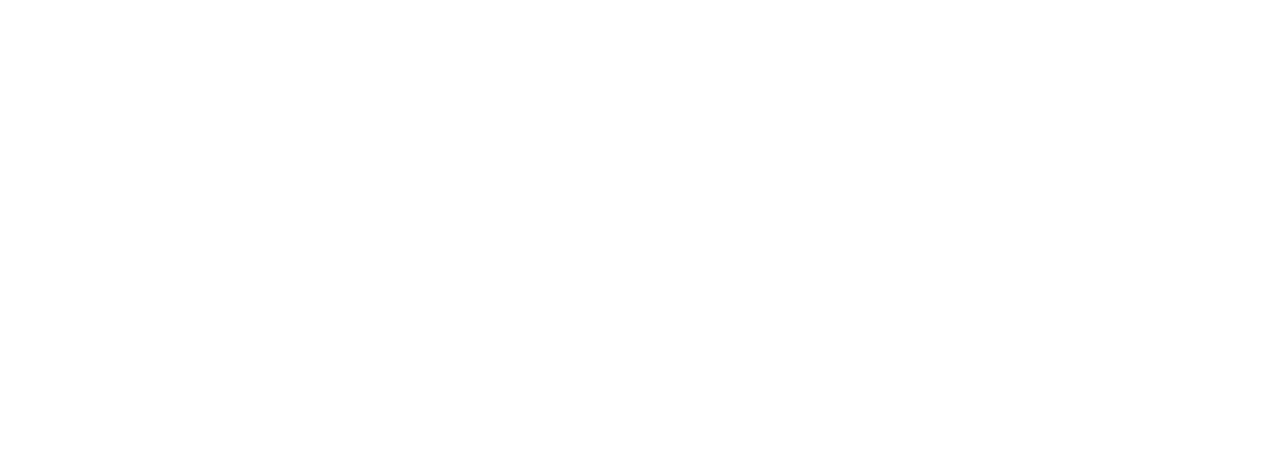
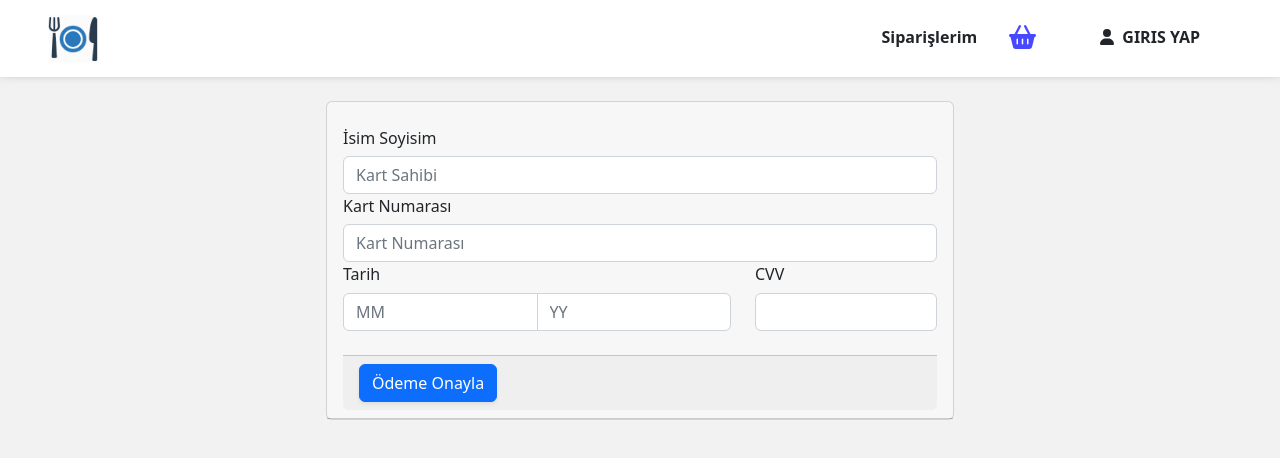
Before and after one commit to mehmet-38/qr_app_frontend, a Vue app: page /payment/1/1 in a window 1280 px wide. Before the commit this address had no page. Shown: the top 458 px of the page. Built offline with nearby package versions, Linux system fonts and the light colour scheme; no server answers.

Commit message:
feat: added orders and payment page

```diff
--- a/src/components/BasketModal.vue
+++ b/src/components/BasketModal.vue
@@ -29,10 +29,9 @@
                   aria-label="size 3 select example"
                   v-model="tableNumber"
                 >
-                  <option value="1">1</option>
-                  <option value="2">2</option>
-                  <option value="3">3</option>
-                  <option value="4">4</option>
+                  <option v-for="count in tableCount" :key="count">
+                    {{ count }}
+                  </option>
                 </select>
               </div>
             </div>
@@ -107,11 +106,13 @@
       orderPrice: null,
       tableNumber: null,
       orderProduct: [],
+      isPaid: 0,
     };
   },
   props: {
     open: Boolean,
     basketGetters: Object,
+    tableCount: Number,
   },
 
   methods: {
@@ -143,13 +144,14 @@
         method: "POST",
         data: orderObject,
       }).then((order_response) => {
-        console.log(order_response.data.order_id);
+        // console.log(order_response.data.order_id);
         appAxios({
           url: "/order-detail",
           method: "POST",
           data: {
             order_id: order_response.data.order_id,
             product_name: this.orderProduct.toString(),
+            isPaid: this.isPaid,
           },
         }).then((order_detail_response) => {
           console.log(order_detail_response);
@@ -160,7 +162,7 @@
         url: "/basket",
         method: "DELETE",
       }).then((delete_response) => {
-        console.log(delete_response.data);
+        //console.log(delete_response.data);
         this.$store.commit("basketList/basketList", null);
       });
     },
--- a/src/components/NavBar.vue
+++ b/src/components/NavBar.vue
@@ -1,6 +1,10 @@
 <template>
   <div>
-    <BasketModal :open="showModal" :basketGetters="basketGetters">
+    <BasketModal
+      :tableCount="tableCount"
+      :open="showModal"
+      :basketGetters="basketGetters"
+    >
     </BasketModal>
     <nav class="navbar navbar-light" id="nav-bar">
       <router-link class="navbar-brand ms-5" to="/">
@@ -73,7 +77,7 @@
     ...mapGetters("basketList", ["basketGetters"]),
   },
   components: { BasketModal },
-
+  props: ["tableCount"],
   data() {
     return {
       showModal: false,
--- a/src/router/index.js
+++ b/src/router/index.js
@@ -4,6 +4,7 @@
 import Home from "@/views/Home.vue";
 import Menu from "@/views/Menu.vue";
 import Orders from "@/views/Orders.vue";
+import PaymentPage from "@/views/PaymentPage";
 const routes = [
   {
     path: "/register",
@@ -29,6 +30,13 @@
     path: "/orders",
     name: "orders",
     component: Orders,
+    props: true,
+  },
+  {
+    path: "/payment/:isPaid/:id",
+    name: "payment",
+    component: PaymentPage,
+    props: true,
   },
 ];
 
--- a/src/views/Menu.vue
+++ b/src/views/Menu.vue
@@ -1,5 +1,5 @@
 <template>
-  <NavBar />
+  <NavBar :tableCount="tableCount" />
   <!-- <RestaurantInfo /> -->
 
   <div>
@@ -28,10 +28,14 @@
 import NavBar from "@/components/NavBar.vue";
 import RestaurantInfo from "@/components/RestaurantInfo.vue";
 import BasketModal from "@/components/BasketModal.vue";
+import appAxios from "@/utils/appAxios";
+
 export default {
   components: { MenuCard, NavBar, RestaurantInfo, BasketModal },
   data() {
-    return {};
+    return {
+      tableCount: null,
+    };
   },
 
   computed: {
@@ -41,6 +45,12 @@
   mounted() {
     this.$store.dispatch("menu/getMenu", this.$route.params.menus_id);
     //console.log(this.$route.params.rest_id);
+    appAxios({
+      url: `/rest-table/${this.$route.params.rest_id}`,
+      method: "GET",
+    }).then((table_reponse) => {
+      this.tableCount = table_reponse.data.table_count;
+    });
   },
 };
 </script>
--- a/src/views/Orders.vue
+++ b/src/views/Orders.vue
@@ -1,11 +1,68 @@
 <template lang="">
   <NavBar />
-  <div>Siparişlerim</div>
+  <div class="container mt-4" style="display: flex; justify-content: center">
+    <div class="card w-75">
+      <div class="card-header">Siparişlerim</div>
+      <div class="card-body">
+        <table class="table">
+          <thead>
+            <tr>
+              <th>Ürünler</th>
+              <th>Fiyat</th>
+              <th>İşlem</th>
+            </tr>
+          </thead>
+          <tbody>
+            <tr v-for="order in orderList" :key="order">
+              <td>{{ order.product_name }}</td>
+              <td>{{ order.order_price }} TL</td>
+              <td>
+                <button
+                  :class="
+                    order.isPaid == 1 ? 'btn btn-danger' : 'btn btn-success'
+                  "
+                  @click="goPaymentPage(order.isPaid, order.id)"
+                >
+                  Ödeme Yap
+                </button>
+              </td>
+            </tr>
+          </tbody>
+        </table>
+      </div>
+    </div>
+  </div>
 </template>
 <script>
 import NavBar from "@/components/NavBar.vue";
+import appAxios from "@/utils/appAxios";
 export default {
   components: { NavBar },
+  data() {
+    return {
+      orderList: [],
+    };
+  },
+  mounted() {
+    appAxios({
+      url: "/order",
+      method: "GET",
+    }).then((order_response) => {
+      this.orderList = order_response.data.orders;
+    });
+  },
+  methods: {
+    goPaymentPage(isPaid, id) {
+      if (isPaid == 0) {
+        this.$router.push({
+          name: "payment",
+          params: { isPaid: isPaid, id: id },
+        });
+      }
+
+      //console.log(isPaid);
+    },
+  },
 };
 </script>
 <style lang=""></style>
--- /dev/null
+++ b/src/views/PaymentPage.vue
@@ -0,0 +1,125 @@
+<template lang="">
+  <NavBar />
+  <!-- This script got from frontendfreecode.com -->
+  <div class="row mt-4">
+    <div class="col-lg-6 mx-auto">
+      <div class="card">
+        <div class="card-header">
+          <!-- End -->
+          <!-- Credit card form content -->
+          <div class="tab-content">
+            <!-- credit card info-->
+            <div id="credit-card" class="tab-pane fade show active pt-3">
+              <form role="form">
+                <div class="form-group">
+                  <label for="username">
+                    <h6>İsim Soyisim</h6>
+                  </label>
+                  <input
+                    type="text"
+                    name="username"
+                    placeholder="Kart Sahibi"
+                    required
+                    class="form-control"
+                  />
+                </div>
+                <div class="form-group">
+                  <label for="cardNumber">
+                    <h6>Kart Numarası</h6>
+                  </label>
+                  <div class="input-group">
+                    <input
+                      type="text"
+                      name="cardNumber"
+                      placeholder="Kart Numarası"
+                      class="form-control"
+                      required
+                    />
+                  </div>
+                </div>
+                <div class="row">
+                  <div class="col-sm-8">
+                    <div class="form-group">
+                      <label>
+                        <span class="hidden-xs">
+                          <h6>Tarih</h6>
+                        </span>
+                      </label>
+                      <div class="input-group">
+                        <input
+                          type="number"
+                          placeholder="MM"
+                          name=""
+                          class="form-control"
+                          required
+                        />
+                        <input
+                          type="number"
+                          placeholder="YY"
+                          name=""
+                          class="form-control"
+                          required
+                        />
+                      </div>
+                    </div>
+                  </div>
+                  <div class="col-sm-4">
+                    <div class="form-group mb-4">
+                      <label
+                        data-toggle="tooltip"
+                        title="Three digit CV code on the back of your card"
+                      >
+                        <h6>
+                          CVV <i class="fa fa-question-circle d-inline"></i>
+                        </h6>
+                      </label>
+                      <input type="text" required class="form-control" />
+                    </div>
+                  </div>
+                </div>
+                <div class="card-footer">
+                  <button
+                    type="button"
+                    class="subscribe btn btn-primary btn-block shadow-sm"
+                    @click="Payment"
+                  >
+                    Ödeme Onayla
+                  </button>
+                </div>
+              </form>
+            </div>
+            <!-- End -->
+          </div>
+        </div>
+      </div>
+    </div>
+  </div>
+</template>
+<script>
+import NavBar from "@/components/NavBar.vue";
+import appAxios from "@/utils/appAxios";
+export default {
+  components: { NavBar },
+  props: ["isPaid", "id"],
+  data() {
+    return {
+      changeIsPaid: 1,
+    };
+  },
+  methods: {
+    Payment() {
+      appAxios({
+        url: "isPaid",
+        method: "POST",
+        data: {
+          isPaid: this.changeIsPaid,
+          id: this.id,
+        },
+      }).then((paid_response) => {
+        console.log(paid_response);
+      });
+    },
+  },
+};
+</script>
+<style lang=""></style>
```
